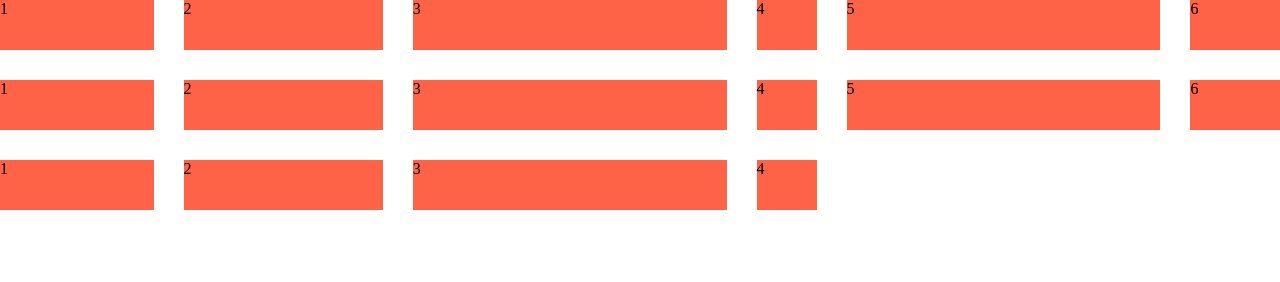
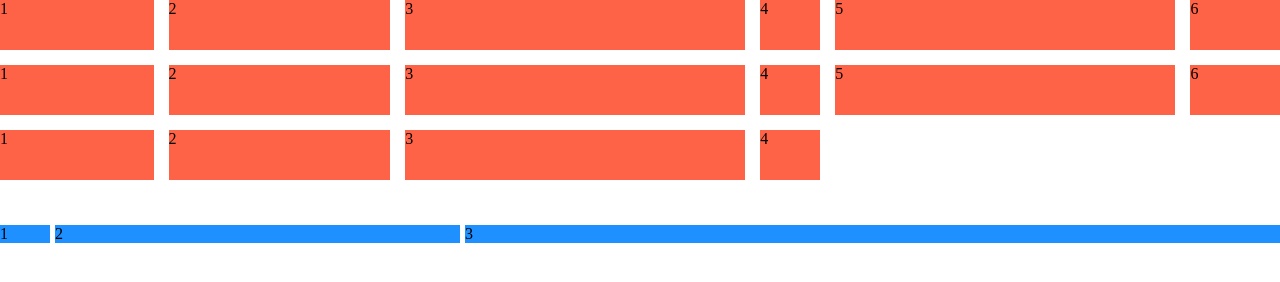
Before and after one commit to corysimmons/postcss-ant, a website: page demo/index.html in a window 1280 px wide. Drawn offline with Linux system fonts and the light colour scheme; files that its build step writes are made by us from their sources.

Commit message:
Add easier-to-under demo

```diff
--- a/demo/css/expected.css
+++ b/demo/css/expected.css
@@ -1,46 +1,63 @@
+@ant-gutter 5px; /* Set the global gutter. By default it's 30px.*/
+
+/* Badass CSS reset.*/
 * {
   margin: 0;
 }
 
-section {
-  overflow: hidden;
-  margin-bottom: 10px;
-  width: 100%;
+/* Using preprocessor loops to make rows of crazily-sized columns with minimal css output. Complete with custom local gutter.*/
+.loopy {
+  overflow: hidden; /* poor man's clearfix*/
+  margin-bottom: 30px;
+}
+.loopy div {
+  float: left;
+  margin: 0 15px 15px 0; /* add a gutter to the right and bottom of every element.*/
+  height: 50px;
+  background: tomato /* Preprocessor loop. $i is the iterator. So the first time through it produces:*/ /* &:nth-child(6n + 1) {*/ /*   width: ant(12% 1/4 auto 60px auto 7%, 15px)[1]; // postcss-ant then goes over this and returns a valid CSS length.*/ /* }*/ /* Doing `6n + $i` because http://stackoverflow.com/a/37396881*/ /* Doing `6n + $i` because http://stackoverflow.com/a/37396881*/ /* Doing `6n + $i` because http://stackoverflow.com/a/37396881*/ /* Doing `6n + $i` because http://stackoverflow.com/a/37396881*/ /* Doing `6n + $i` because http://stackoverflow.com/a/37396881*/ /* Doing `6n + $i` because http://stackoverflow.com/a/37396881*/ /* Remove the gutter from the end of every 6th element.*/
+}
+.loopy div:nth-child(6n + 1){
+  width: 12%;
+}
+.loopy div:nth-child(6n + 2){
+  width: calc((100% - ((12% + 60px + 7%) + 45px)) * 1/4 - 11.25px);
+}
+.loopy div:nth-child(6n + 3){
+  width: calc((100% - (((12% + 60px + 7%) + (15px * 3)) + ((100% - ((12% + 60px + 7%) + (15px * 3))) * 0.25 - 11.25px)) - 30px) / 2);
+}
+.loopy div:nth-child(6n + 4){
+  width: 60px;
+}
+.loopy div:nth-child(6n + 5){
+  width: calc((100% - (((12% + 60px + 7%) + (15px * 3)) + ((100% - ((12% + 60px + 7%) + (15px * 3))) * 0.25 - 11.25px)) - 30px) / 2);
+}
+.loopy div:nth-child(6n + 6){
+  width: 7%;
+}
+.loopy div:nth-child(6n){
+  margin-right: 0;
 }
 
-section div {}
-
-section div:nth-child(n) {
+/* Simple examples of how to grab particular values from an array of sizes.*/
+/* You can easily store the ant array in a variable, but we're not doing that here for explicitness.*/
+/* Note the array is NOT 0-based. This is on purpose to make it easier to do the preprocessor loops above.*/
+.simple {
+  overflow: hidden;
+}
+.simple div {
   float: left;
-  margin: 0 5px 5px 0;
-  height: 50px;
-  background: tomato;
+  margin-right: 5px; /* sync with global gutter*/
+  background: dodgerblue
 }
-
-section div:nth-child(6n + 1) {
-  width: calc((100% - ((4em + 70px) + 10px)) * 1/3 - 3.333333333333333px);
+.simple div:nth-child(1){
+  width: 50px; /* returns 50px*/
 }
-
-section div:nth-child(6n + 2) {
-  width: calc((100% - (((4em + 70px) + (5px * 2)) + ((100% - ((4em + 70px) + (5px * 2))) * 0.5 - 2.5px)) - 10px) / 2);
+.simple div:nth-child(2){
+  width: calc((100% - 55px) * 1/3 - 3.333333333333333px); /* returns 1/3 of 100% (container width) minus the fixed sizes (50px from above)*/
 }
-
-section div:nth-child(6n + 3) {
-  width: 4em;
+.simple div:nth-child(3){
+  width: calc((100% - (55px + ((100% - 55px) * 0.3333333333333333 - 3.3333333333333335px)) - 5px) / 1); /* returns a % length of whatever is leftover*/
 }
-
-section div:nth-child(6n + 4) {
-  width: calc((100% - ((4em + 70px) + 10px)) * 1/6 - 4.166666666666667px);
+.simple div:last-child{
+  margin-right: 0; /* remove gutter from last element*/
 }
-
-section div:nth-child(6n + 5) {
-  width: calc((100% - (((4em + 70px) + (5px * 2)) + ((100% - ((4em + 70px) + (5px * 2))) * 0.5 - 2.5px)) - 10px) / 2);
-}
-
-section div:nth-child(6n + 6) {
-  width: 70px;
-}
-
-section div:nth-child(6n) {
-  margin-right: 0;
-}
--- a/demo/css/in.scss
+++ b/demo/css/in.scss
@@ -1,30 +1,66 @@
+@ant-gutter 5px; // Set the global gutter. By default it's 30px.
+
+// Badass CSS reset.
 * {
   margin: 0;
 }
 
-section {
-  overflow: hidden;
-  margin-bottom: 10px;
-  width: calc(100% * 1);
+// Using preprocessor loops to make rows of crazily-sized columns with minimal css output. Complete with custom local gutter.
+.loopy {
+  overflow: hidden; // poor man's clearfix
+  margin-bottom: 30px;
 
   div {
-    $gutter: 30px;
+    $gutter: 15px;
 
-    &:nth-child(n) {
-      float: left;
-      margin: 0 $gutter $gutter 0;
-      height: 50px;
-      background: tomato;
-    }
+    float: left;
+    margin: 0 $gutter $gutter 0; // add a gutter to the right and bottom of every element.
+    height: 50px;
+    background: tomato;
 
+    // Preprocessor loop. $i is the iterator. So the first time through it produces:
+    // &:nth-child(6n + 1) {
+    //   width: ant(12% 1/4 auto 60px auto 7%, 15px)[1]; // postcss-ant then goes over this and returns a valid CSS length.
+    // }
     @for $i from 1 to 6 {
+      // Doing `6n + $i` because http://stackoverflow.com/a/37396881
       &:nth-child(6n + $(i)) {
         width: ant(12% 1/4 auto 60px auto 7%, $gutter)[$(i)];
       }
     }
 
+    // Remove the gutter from the end of every 6th element.
     &:nth-child(6n) {
       margin-right: 0;
     }
   }
 }
+
+// Simple examples of how to grab particular values from an array of sizes.
+// You can easily store the ant array in a variable, but we're not doing that here for explicitness.
+// Note the array is NOT 0-based. This is on purpose to make it easier to do the preprocessor loops above.
+.simple {
+  overflow: hidden;
+
+  div {
+    float: left;
+    margin-right: 5px; // sync with global gutter
+    background: dodgerblue;
+
+    &:nth-child(1) {
+      width: ant(50px 1/3 auto)[1]; // returns 50px
+    }
+
+    &:nth-child(2) {
+      width: ant(50px 1/3 auto)[2]; // returns 1/3 of 100% (container width) minus the fixed sizes (50px from above)
+    }
+
+    &:nth-child(3) {
+      width: ant(50px 1/3 auto)[3]; // returns a % length of whatever is leftover
+    }
+
+    &:last-child {
+      margin-right: 0; // remove gutter from last element
+    }
+  }
+}
--- a/demo/index.html
+++ b/demo/index.html
@@ -7,7 +7,9 @@
 </head>
 <body>
 
-  <section class="a">
+  <!-- `npm run dev` and navigate to localhost:3000 to see what's going on here with browsersync.-->
+  <!-- tinker around with demo/css/in.scss -->
+  <section class="loopy">
     <div>1</div>
     <div>2</div>
     <div>3</div>
@@ -22,11 +24,18 @@
     <div>5</div>
     <div>6</div>
 
+    <!-- Intentionally a strange number of elements to show they still left-align. `flex: 1;` breaks here. -->
     <div>1</div>
     <div>2</div>
     <div>3</div>
     <div>4</div>
   </section>
 
+  <section class="simple">
+    <div>1</div>
+    <div>2</div>
+    <div>3</div>
+  </section>
+
 </body>
 </html>
```
Also changed, not shown: demo/css/out.css.
